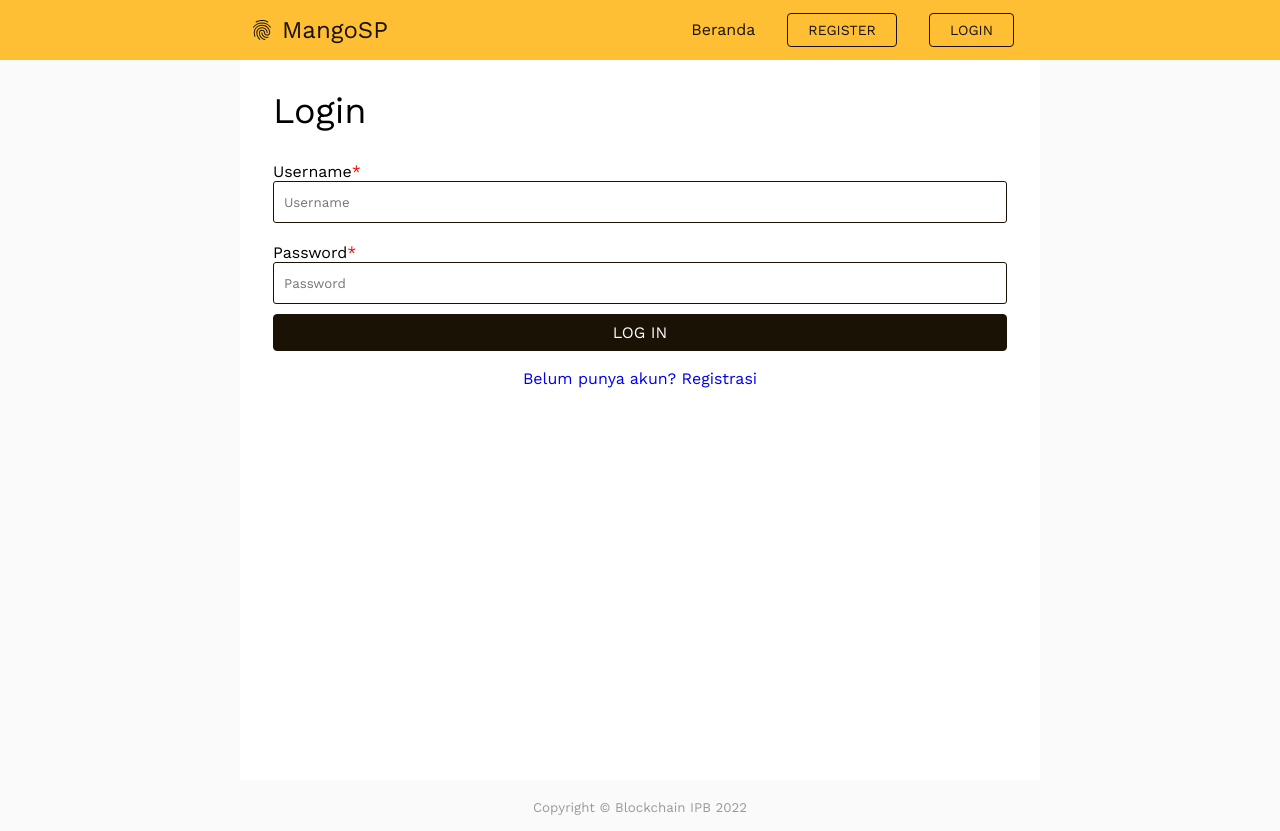
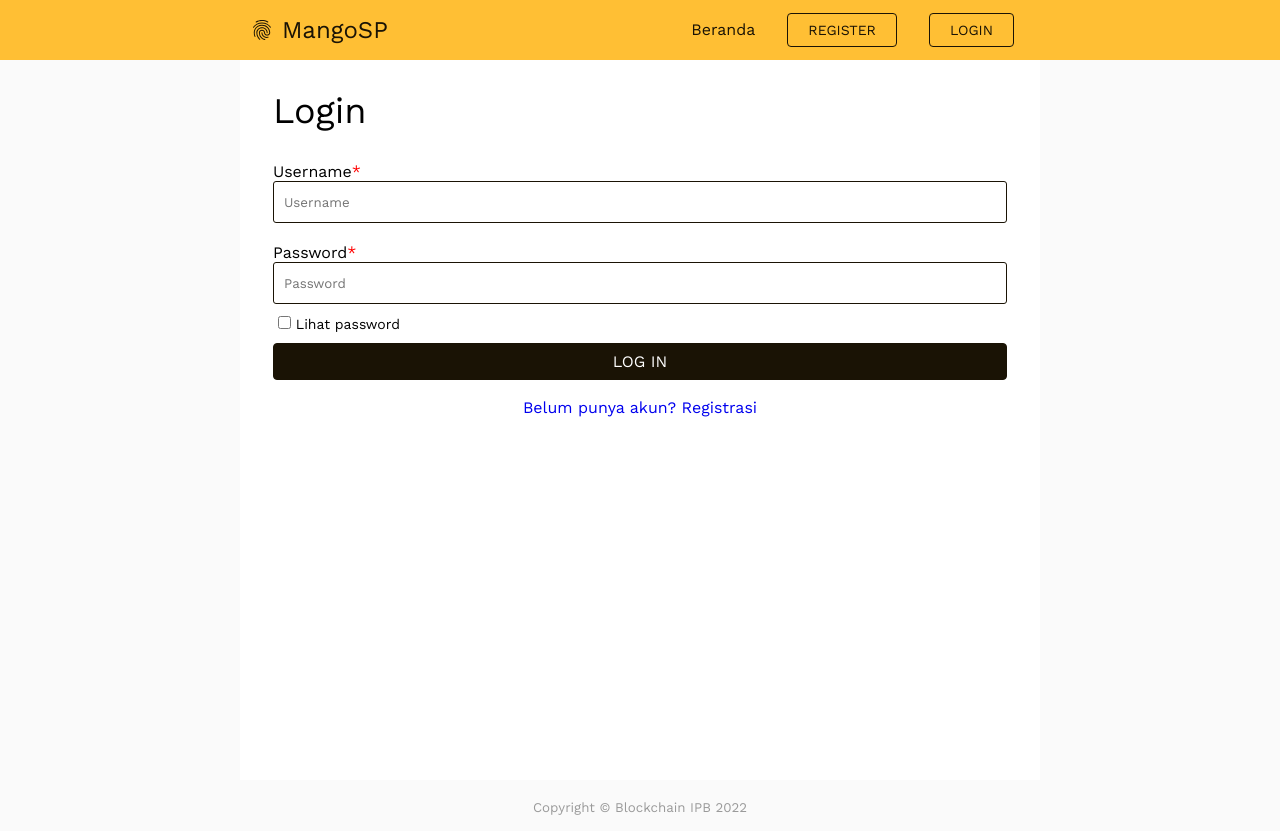
Before and after one commit to sabrinadizam21/fe-mangosp-blockchain, a React (Create React App) app: page /login in a window 1280 px wide. Built offline with nearby package versions, Linux system fonts and the light colour scheme.

Commit message:
add show password button

```diff
--- a/src/pages/Auth/Login.css
+++ b/src/pages/Auth/Login.css
@@ -4,7 +4,7 @@ input[type=submit]{
   background-color: #1A1305;
   color: #fff;
   border: solid 1px #1A1305;
-  margin: 0 0 10px 0 !important;
+  margin: 10px 0 !important;
   cursor: pointer;
 }
 
--- a/src/pages/Auth/Login.js
+++ b/src/pages/Auth/Login.js
@@ -10,6 +10,7 @@ import Cookies from 'js-cookie';
 function Login() {
 
   const { input, setInput, setLoginStatus } = useContext(UserContext)
+  const [passwordType, setPasswordType] = useState("password");
   const [ inputText, setInputText] = useState("LOG IN")
   const changeText = (text) => setInputText(text);
 
@@ -41,6 +42,15 @@ function Login() {
     functionLoginSubmit()
   }
 
+  const showPassword = () => {
+    if(passwordType==="password")
+    {
+     setPasswordType("text")
+     return;
+    }
+    setPasswordType("password")
+  }
+
   return (
     <>
         <div className="wrapper">
@@ -51,8 +61,12 @@ function Login() {
                 <Input type="text" name="userName" id="userName" placeholder='Username'
                 value={input.userName} onChange={handleChange} label='Username'/>
 
-                <Input type="password" name="password" id="password" placeholder='Password'
+                <Input type={passwordType} name="password" id="password" placeholder='Password'
                 value={input.password} onChange={handleChange} label='Password' minLength={6}/>
+
+                <label className="show-password">
+                  <input type="checkbox" onClick={showPassword} /> Lihat password
+                </label>
 
                 <input type="submit" value={inputText} onClick={() => changeText("Loading...")} className="btn-link" />
               </form>
--- a/src/pages/Auth/Register.css
+++ b/src/pages/Auth/Register.css
@@ -4,7 +4,7 @@ input[type=submit]{
   background-color: #1A1305;
   color: #fff;
   border: solid 1px #1A1305;
-  margin: 0 0 10px 0 !important;
+  margin: 10px 0 !important;
   cursor: pointer;
 }
 
@@ -14,6 +14,10 @@ input[type=submit]:hover{
   border: solid 1px #1A1305;
 }
 
+.show-password{
+  font-size: 14px !important;
+  padding-left: 5px;
+}
 
 .register__radio-role {
     display: block;
```
